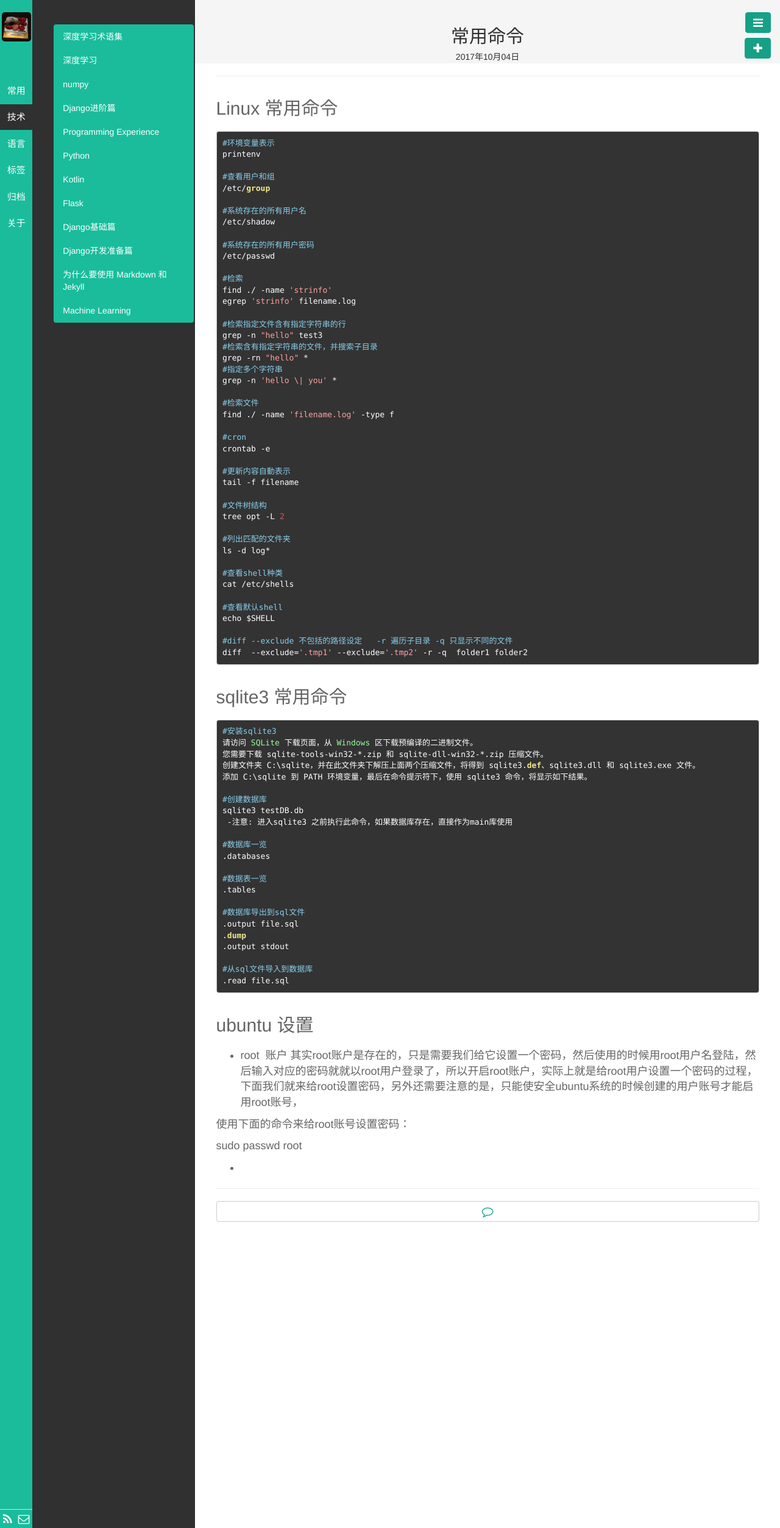
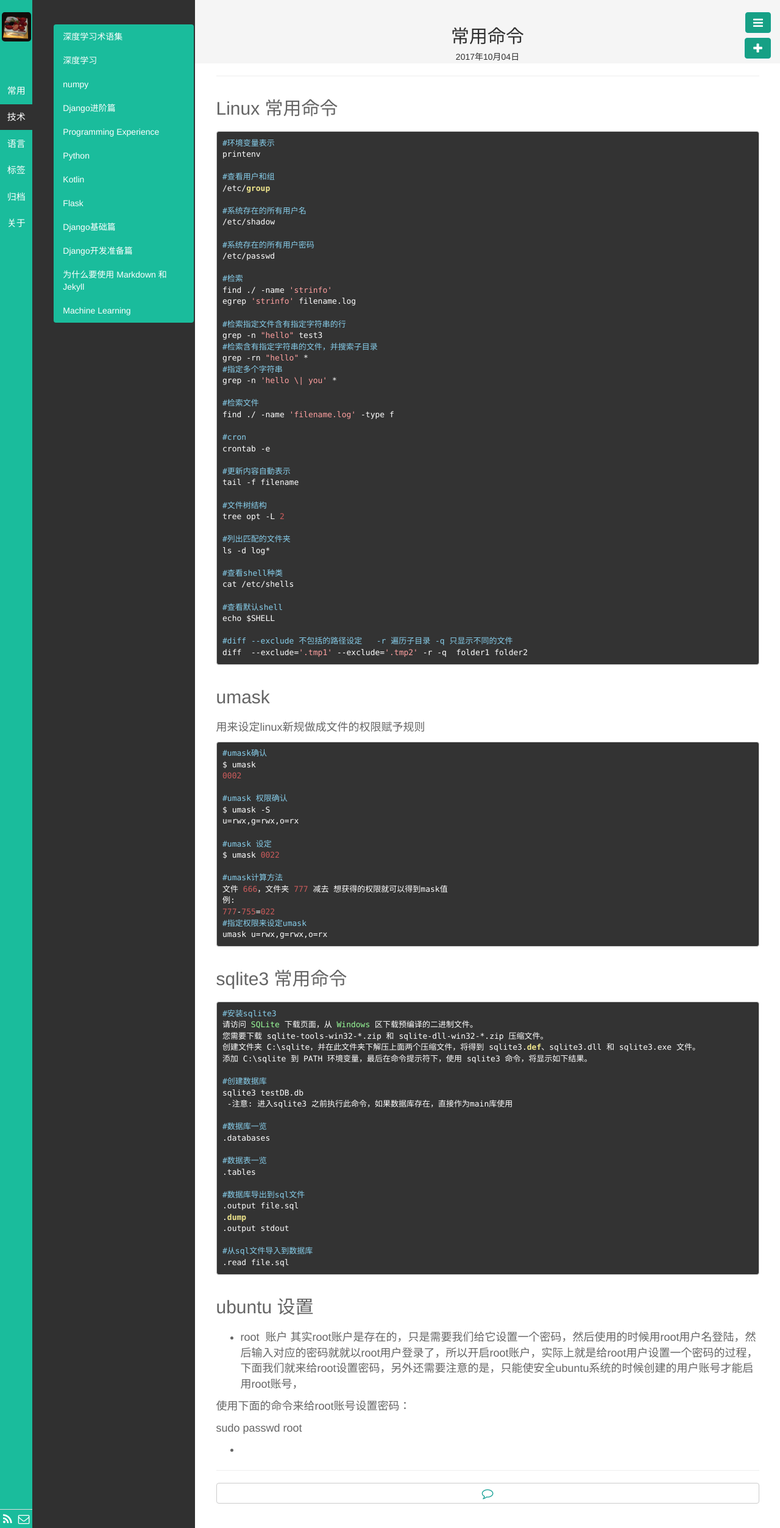
Before and after one commit to kyoyo/kyoyo.github.io, a Jekyll site: the page built from _posts/常用/2017-10-04-LinuxCommand.md, in a window 1280 px wide. Shown: the whole page at 61% size. Built offline with Jekyll 4.4.1, drawn with Linux system fonts in a browser that asks for light colours; Markdown is read by kramdown in place of the engine named in the settings.

Commit message:
Update 2017-10-04-LinuxCommand.md

````diff
--- a/_posts/常用/2017-10-04-LinuxCommand.md
+++ b/_posts/常用/2017-10-04-LinuxCommand.md
@@ -57,7 +57,28 @@ echo $SHELL
 diff  --exclude='.tmp1' --exclude='.tmp2' -r -q  folder1 folder2
 
 ```
+## umask
+用来设定linux新规做成文件的权限赋予规则
 
+```
+#umask确认
+$ umask
+0002
+
+#umask 权限确认
+$ umask -S
+u=rwx,g=rwx,o=rx
+
+#umask 设定
+$ umask 0022
+
+#umask计算方法
+文件 666，文件夹 777 减去 想获得的权限就可以得到mask值
+例:
+777-755=022
+#指定权限来设定umask
+umask u=rwx,g=rwx,o=rx
+```
 
 
 
````
